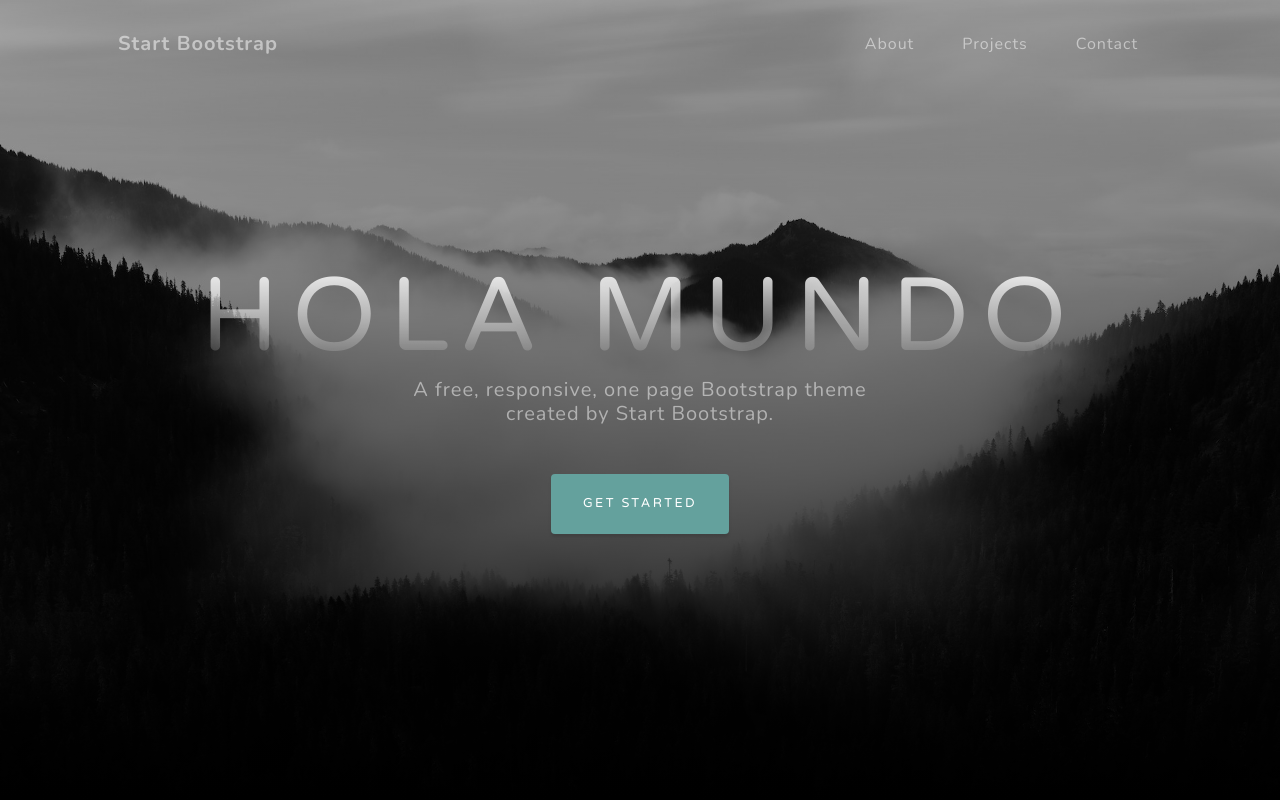
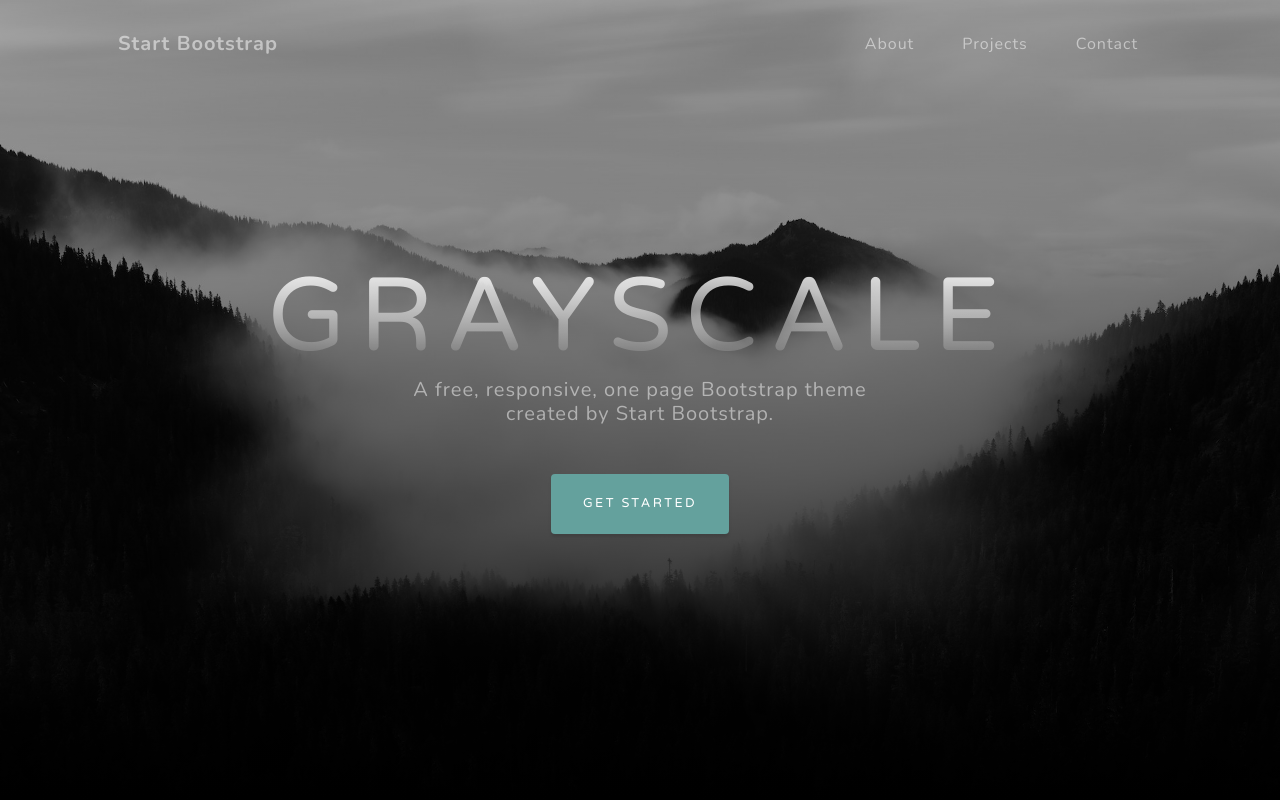
Before and after one commit to ITZALMALTZURA/ITZALMALTZURA.github.io, a plain HTML site: page dashboard.html in a window 1280 px wide. Shown: the top 800 px of the page. Drawn offline with nearby package versions, Linux system fonts and the light colour scheme.

Commit message:
Update dashboard.html

```diff
--- a/dashboard.html
+++ b/dashboard.html
@@ -38,7 +38,7 @@
             <div class="container px-4 px-lg-5 d-flex h-100 align-items-center justify-content-center">
                 <div class="d-flex justify-content-center">
                     <div class="text-center">
-                        <h1 class="mx-auto my-0 text-uppercase">HOLA MUNDO </h1>
+                        <h1 class="mx-auto my-0 text-uppercase">Grayscale</h1>
                         <h2 class="text-white-50 mx-auto mt-2 mb-5">A free, responsive, one page Bootstrap theme created by Start Bootstrap.</h2>
                         <a class="btn btn-primary" href="#about">Get Started</a>
                     </div>
```
